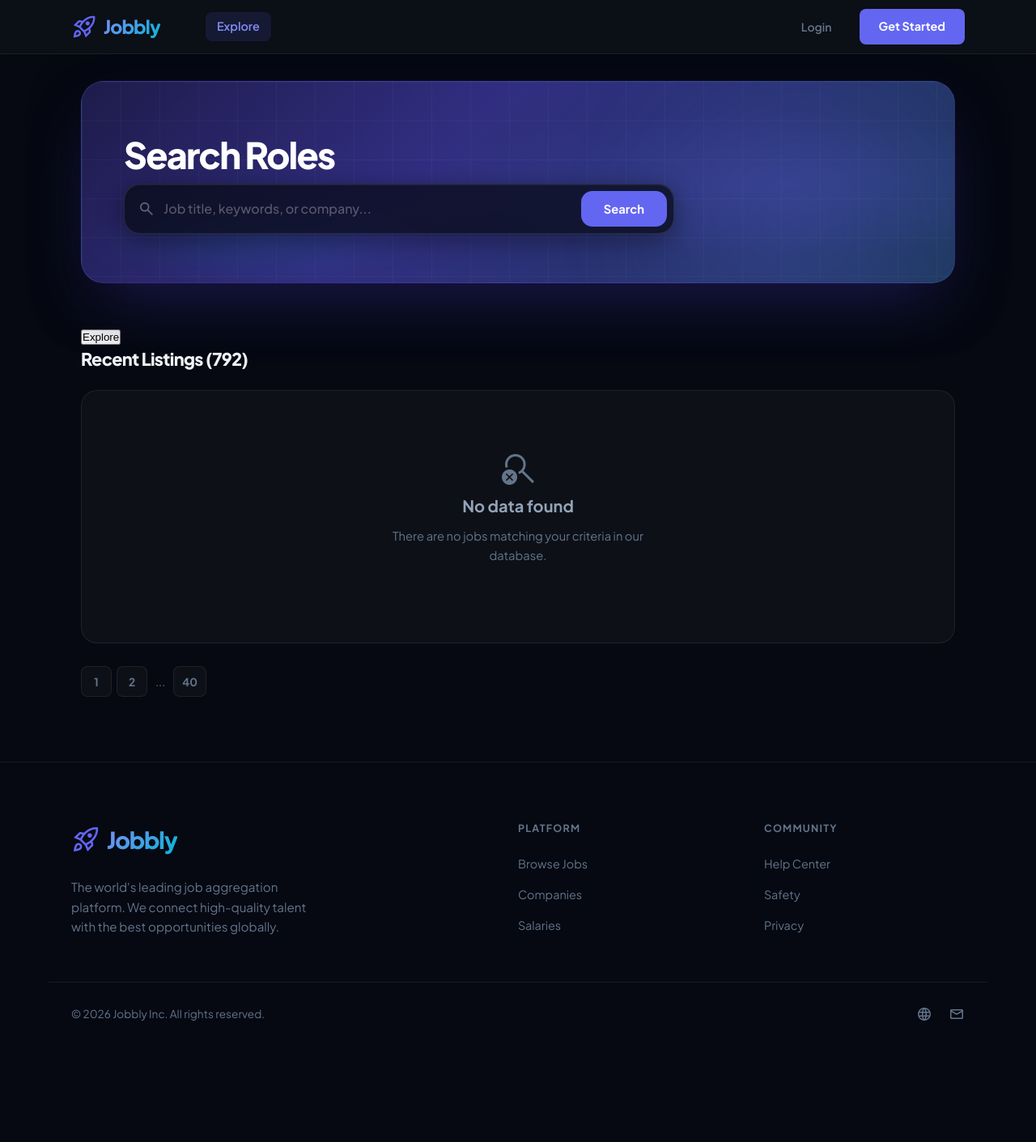
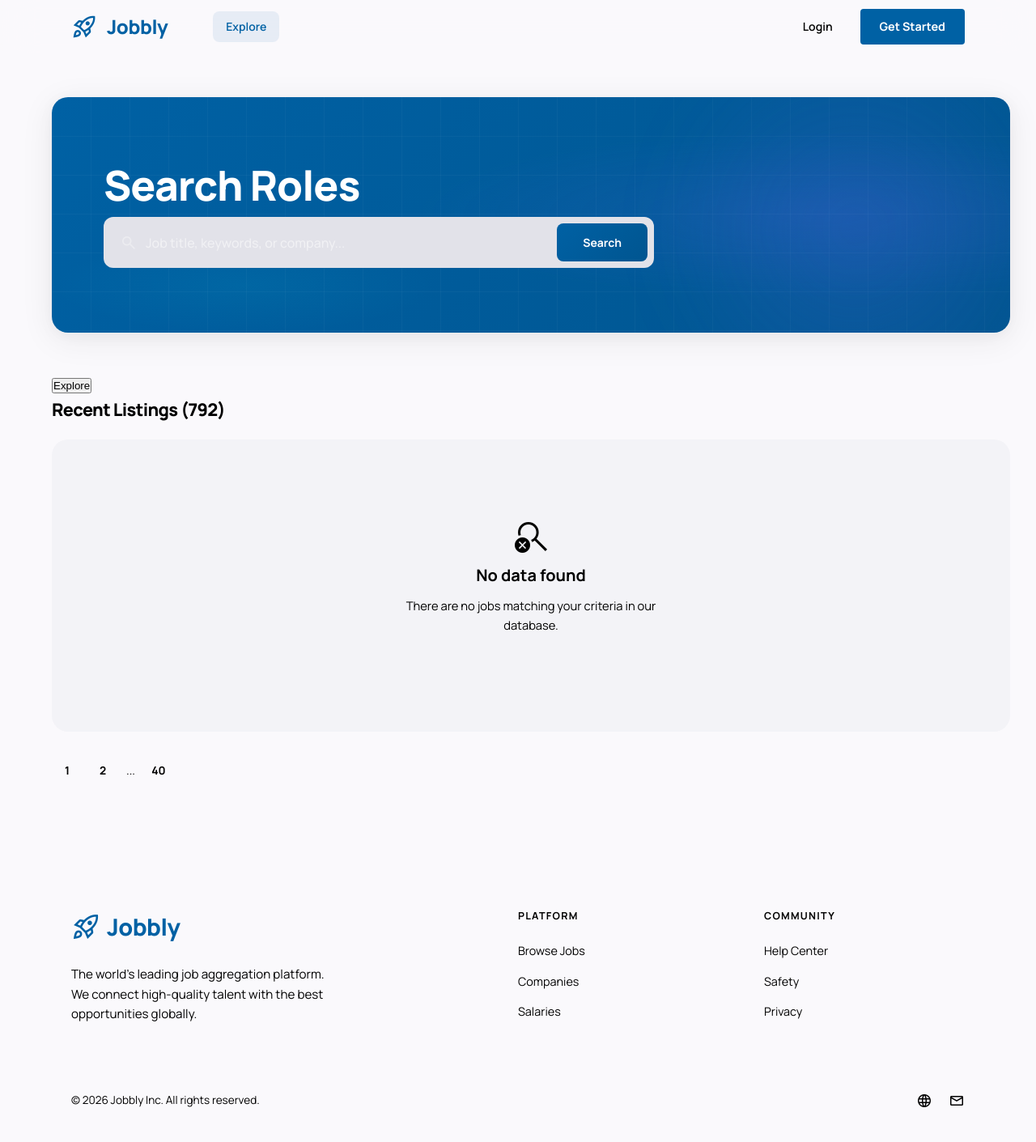
Before and after one commit to mnbil0680/jobbly, a PHP site: page /jobbly/index.php?page=style in a window 1280 px wide. Shown: the whole page at 81% size. Before the commit the page ends 1261 px from the top, so only its background shows below. Run offline with PHP 8.4, Linux system fonts and the light colour scheme; data comes from the database, SQL or seed files in the repository; data that the repository does not hold is empty.

Commit message:
Enahcne Styling

```diff
--- a/app/API_Ops.js
+++ b/app/API_Ops.js
@@ -93,6 +93,7 @@
                 <div class="job-logo">${escapeHtml(job.company.charAt(0).toUpperCase())}</div>
                 <div>
                     <h3>${escapeHtml(job.title)}</h3>
+                    <div class="job-company">${escapeHtml(job.company)}</div>
                     <div class="job-meta">
                         <span><span class="material-symbols-outlined">business</span>${escapeHtml(job.company)}</span>
                         <span><span class="material-symbols-outlined">location_on</span>${escapeHtml(job.location || 'Remote')}</span>
--- a/app/assets/css/style.css
+++ b/app/assets/css/style.css
@@ -1,4 +1,4 @@
-@import url('https://fonts.googleapis.com/css2?family=Plus+Jakarta+Sans:wght@400;500;600;700;800&family=DM+Mono:wght@400;500&display=swap');
+@import url('https://fonts.googleapis.com/css2?family=Manrope:wght@400;500;600;700;800&display=swap');
 
 * {
     box-sizing: border-box;
@@ -7,35 +7,42 @@
 }
 
 :root {
-    --surface: #060912;
-    --surface-card: #0d1117;
-    --surface-raised: #111827;
-    --surface-input: #0a0f1a;
-    --text-main: #f1f5f9;
-    --text-muted: #64748b;
-    --text-soft: #94a3b8;
-    --primary: #6366f1;
-    --primary-light: #818cf8;
-    --primary-strong: #4f46e5;
-    --primary-soft: rgba(99, 102, 241, 0.12);
-    --primary-glow: rgba(99, 102, 241, 0.25);
-    --accent: #06b6d4;
-    --accent-soft: rgba(6, 182, 212, 0.12);
+    /* Tonal Depth System (The Precision Curator) */
+    --surface: #faf9fc;
+    --surface-container-low: #f3f3f7;
+    --surface-container-lowest: #ffffff;
+    --surface-container-highest: #e2e2e9;
+    --surface-bright: #ffffff;
+
+    /* Brand Colors (Atmospheric Blues) */
+    --primary: #0061a4;
+    --primary-dim: #005590;
+    --primary-soft: rgba(0, 97, 164, 0.08);
+    --secondary-container: #e8eaf6;
+    --on-secondary-container: #1a237e;
+
+    /* Typography Palette */
+    --on-surface: #2e3339;
+    --on-surface-variant: #5b5f66;
+    --tertiary: #595d78;
+
+    /* UI States */
     --success: #10b981;
-    --danger: #f43f5e;
-    --border: rgba(255, 255, 255, 0.07);
-    --border-hover: rgba(99, 102, 241, 0.4);
-    --shadow-sm: 0 2px 8px rgba(0, 0, 0, 0.4);
-    --shadow-md: 0 8px 24px rgba(0, 0, 0, 0.5);
-    --shadow-lg: 0 20px 60px rgba(0, 0, 0, 0.6);
-    --glass: rgba(13, 17, 23, 0.85);
-    --radius-sm: 8px;
-    --radius-md: 14px;
-    --radius-lg: 20px;
-    --radius-xl: 28px;
-    --font-main: 'Plus Jakarta Sans', system-ui, sans-serif;
-    --font-mono: 'DM Mono', monospace;
-    --transition: 0.22s cubic-bezier(0.4, 0, 0.2, 1);
+    --danger: #ef4444;
+    --outline-variant: rgba(174, 178, 186, 0.2);
+
+    /* Shadows (Ambient Occlusion) */
+    --shadow-ambient: 0px 4px 20px rgba(46, 51, 57, 0.04), 0px 8px 40px rgba(46, 51, 57, 0.08);
+
+    /* Radius & Spacing */
+    --radius-sm: 4px;
+    --radius-md: 8px;
+    --radius-lg: 12px;
+    --radius-xl: 20px;
+
+    /* Typography Scale */
+    --font-main: 'Manrope', system-ui, sans-serif;
+    --transition: 0.25s cubic-bezier(0.4, 0, 0.2, 1);
 }
 
 html {
@@ -55,7 +62,7 @@
     content: '';
     position: fixed;
     inset: 0;
-    background-image: radial-gradient(circle, rgba(255, 255, 255, 0.025) 1px, transparent 1px);
+    background-image: radial-gradient(circle, rgba(0, 0, 0, 0.03) 1px, transparent 1px);
     background-size: 32px 32px;
     pointer-events: none;
     z-index: 0;
@@ -67,10 +74,9 @@
     top: 0;
     width: 100%;
     z-index: 100;
-    background: var(--glass);
-    backdrop-filter: blur(16px) saturate(180%);
-    -webkit-backdrop-filter: blur(16px) saturate(180%);
-    border-bottom: 1px solid var(--border);
+    background: rgba(250, 249, 252, 0.8);
+    backdrop-filter: blur(20px) saturate(180%);
+    -webkit-backdrop-filter: blur(20px) saturate(180%);
 }
 
 .top-nav-inner {
@@ -91,25 +97,21 @@
 
 .brand {
     font-weight: 800;
-    letter-spacing: -0.04em;
-    font-size: 1.45rem;
+    letter-spacing: -0.02em;
+    font-size: 1.5rem; /* headline-sm */
     text-decoration: none;
     display: flex;
     align-items: center;
-    gap: 8px;
+    gap: 12px;
 }
 
 .brand .material-symbols-outlined {
-    color: var(--primary-light);
-    font-size: 26px;
+    color: var(--primary);
+    font-size: 28px;
 }
 
-.brand > span:last-of-type,
 .brand > span:not(.material-symbols-outlined) {
-    background: linear-gradient(135deg, var(--primary-light), var(--accent));
-    -webkit-background-clip: text;
-    -webkit-text-fill-color: transparent;
-    background-clip: text;
+    color: var(--primary);
 }
 
 .menu-links {
@@ -119,21 +121,21 @@
 
 .menu-link {
     text-decoration: none;
-    color: var(--text-muted);
+    color: var(--on-surface-variant);
     font-weight: 600;
-    font-size: 0.9rem;
-    padding: 6px 14px;
-    border-radius: var(--radius-sm);
-    transition: color var(--transition), background var(--transition);
+    font-size: 0.875rem;
+    padding: 8px 16px;
+    border-radius: var(--radius-md);
+    transition: all var(--transition);
 }
 
 .menu-link:hover {
-    color: var(--text-main);
-    background: rgba(255, 255, 255, 0.06);
+    color: var(--on-surface);
+    background: var(--surface-container-low);
 }
 
 .menu-link.active {
-    color: var(--primary-light);
+    color: var(--primary);
     background: var(--primary-soft);
 }
 
@@ -178,13 +180,13 @@
     padding: 100px 28px 80px;
 }
 
-.main-layout-inedx{
+.main-layout-inedx {
     background-color: var(--surface);
     position: relative;
     z-index: 1;
     margin: 0 auto;
-    padding: 100px 100px 80px;
-
+    padding: 120px 32px 80px 64px; /* Asymmetrical Margin: 64px left, 32px right */
+    max-width: 1400px;
 }
 /* HERO */
 .hero-section {
@@ -195,11 +197,10 @@
     position: relative;
     overflow: hidden;
     border-radius: var(--radius-xl);
-    background: linear-gradient(135deg, #1e1b4b 0%, #312e81 40%, #1e3a5f 100%);
+    background: linear-gradient(135deg, var(--primary) 0%, var(--primary-dim) 100%);
     color: #fff;
-    padding: 64px 52px 60px;
-    border: 1px solid rgba(99, 102, 241, 0.25);
-    box-shadow: 0 32px 80px -20px rgba(79, 70, 229, 0.35), var(--shadow-lg);
+    padding: 80px 64px;
+    box-shadow: var(--shadow-ambient);
 }
 
 .hero-card::before {
@@ -228,11 +229,11 @@
 }
 
 .hero-content h1 {
-    font-size: clamp(2rem, 3.5vw, 3.2rem);
+    font-size: 3.2rem;
     font-weight: 800;
-    letter-spacing: -0.04em;
-    line-height: 1.15;
-    margin-bottom: 10px;
+    letter-spacing: -0.02em;
+    line-height: 1.1;
+    margin-bottom: 12px;
 }
 
 .hero-subtitle {
@@ -243,21 +244,19 @@
 }
 
 .hero-search {
-    background: rgba(6, 9, 18, 0.7);
-    backdrop-filter: blur(12px);
+    background: var(--surface-container-highest);
     border-radius: var(--radius-lg);
     display: flex;
     align-items: center;
-    gap: 10px;
-    padding: 8px 8px 8px 16px;
-    border: 1px solid rgba(255, 255, 255, 0.1);
-    box-shadow: 0 8px 32px rgba(0, 0, 0, 0.4), inset 0 1px 0 rgba(255, 255, 255, 0.05);
-    transition: border-color var(--transition), box-shadow var(--transition);
+    gap: 12px;
+    padding: 8px 8px 8px 20px;
+    box-shadow: none; /* Inset look doesn't need shadow */
+    transition: all var(--transition);
 }
 
 .hero-search:focus-within {
-    border-color: rgba(99, 102, 241, 0.5);
-    box-shadow: 0 8px 32px rgba(0, 0, 0, 0.4), 0 0 0 3px rgba(99, 102, 241, 0.15), inset 0 1px 0 rgba(255, 255, 255, 0.05);
+    background: var(--surface-container-lowest);
+    box-shadow: 0 0 0 2px var(--primary-soft);
 }
 
 .hero-search-input {
@@ -286,27 +285,25 @@
 }
 
 .hero-search-input input::placeholder {
-    color: rgba(255, 255, 255, 0.3);
+    color: rgba(255, 255, 255, 0.5);
 }
 
 .search-btn {
     border: none;
     border-radius: var(--radius-md);
-    background: var(--primary);
+    background: linear-gradient(135deg, var(--primary) 0%, var(--primary-dim) 100%);
     color: #fff;
     font-weight: 700;
-    font-size: 0.92rem;
+    font-size: 0.875rem;
     font-family: var(--font-main);
-    padding: 13px 28px;
+    padding: 14px 32px;
     cursor: pointer;
-    white-space: nowrap;
-    transition: background var(--transition), transform var(--transition), box-shadow var(--transition);
+    transition: all var(--transition);
 }
 
 .search-btn:hover {
-    background: var(--primary-strong);
     transform: translateY(-1px);
-    box-shadow: 0 4px 16px rgba(99, 102, 241, 0.4);
+    box-shadow: 0 4px 12px rgba(0, 97, 164, 0.2);
 }
 
 .search-btn:active {
@@ -382,46 +379,29 @@
 .jobs-list {
     display: flex;
     flex-direction: column;
-    gap: 10px;
+    gap: 16px;
+    background: var(--surface-container-low);
+    padding: 24px;
+    border-radius: var(--radius-xl);
 }
 
 .job-row {
-    background: var(--surface-card);
+    background: var(--surface-container-lowest);
     border-radius: var(--radius-lg);
-    border: 1px solid var(--border);
-    padding: 22px 24px;
+    padding: 32px;
     display: flex;
     align-items: center;
     justify-content: space-between;
-    gap: 16px;
-    transition: transform var(--transition), border-color var(--transition), background var(--transition), box-shadow var(--transition);
+    gap: 24px;
+    transition: all var(--transition);
     cursor: pointer;
     position: relative;
-    overflow: hidden;
-}
-
-.job-row::before {
-    content: '';
-    position: absolute;
-    left: 0;
-    top: 0;
-    bottom: 0;
-    width: 3px;
-    background: linear-gradient(180deg, var(--primary), var(--accent));
-    border-radius: 0 3px 3px 0;
-    opacity: 0;
-    transition: opacity var(--transition);
+    box-shadow: none; /* Removed borders and standard shadows */
 }
 
 .job-row:hover {
-    transform: translateY(-2px) translateX(2px);
-    border-color: var(--border-hover);
-    background: var(--surface-raised);
-    box-shadow: var(--shadow-md), 0 0 0 1px rgba(99, 102, 241, 0.1);
-}
-
-.job-row:hover::before {
-    opacity: 1;
+    background: var(--surface-container-low);
+    transform: translateY(-2px);
 }
 
 .job-main {
```
Also changed, not shown: other parts of app/assets/css/style.css (+31 -30 lines).
